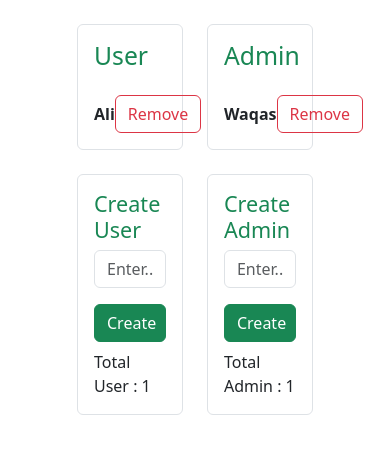
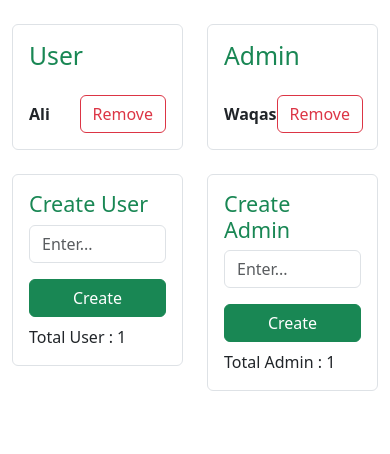
Before and after one commit to Waqas2332/Angular, an Angular app in the folder Basics of Angular/exercise-1/: page / in a window 390 px wide. Shown: the top 454 px of the page. Built offline with nearby package versions, Linux system fonts and the light colour scheme.

Commit message:
Added Responsiveness

```diff
--- a/Basics of Angular/exercise-1/src/app/app.component.html
+++ b/Basics of Angular/exercise-1/src/app/app.component.html
@@ -3,25 +3,25 @@
     <app-data-list
       [title]="title1"
       [users]="user"
-      class="col-4 offset-2"
+      class="col-6 offset-0 col-md-4 offset-md-2"
     ></app-data-list>
     <app-data-list
       [title]="title2"
-      class="col-4"
+      class="col-6 col-md-4"
       [users]="admin"
     ></app-data-list>
   </div>
   <div class="row mt-4">
     <app-data-forms
       title="User"
-      class="col-4 offset-2"
+      class="col-6 offset-0 col-md-4 offset-md-2"
       [data]="user"
       (btnClick)="addUser($event)"
     ></app-data-forms>
     <app-data-forms
       title="Admin"
       [data]="admin"
-      class="col-4"
+      class="col-6 col-md-4"
       (btnClick)="addAdmin($event)"
     ></app-data-forms>
   </div>
```
